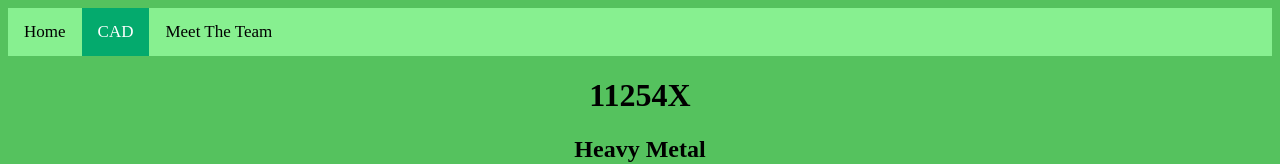
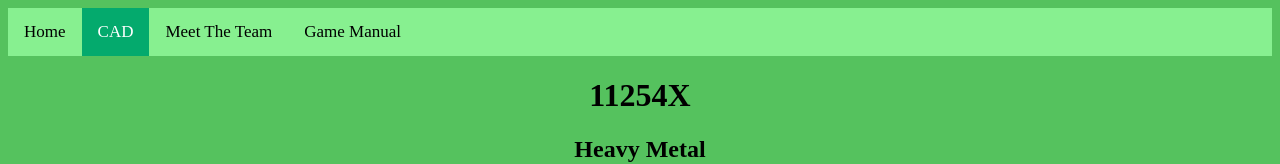
Before and after one commit to 11254X-Harrison-VEX/website, a plain HTML site: page cad.html in a window 1280 px wide. Shown: the top 164 px of the page. Drawn offline with Linux system fonts and the light colour scheme.

Commit message:
Added Game Manual Link

```diff
--- a/cad.html
+++ b/cad.html
@@ -16,6 +16,7 @@
         <a href="index.html">Home</a> &NonBreakingSpace;
         <a class="active" href="cad.html">CAD</a> &NonBreakingSpace;
         <a href="introductions.html">Meet The Team</a> &NonBreakingSpace;
+        <a href="https://content.vexrobotics.com/docs/2024-2025/v5rc-high-stakes/VRC-HighStakesManual-24-25-0.1.pdf">Game Manual</a>
         <!--<a href="code.html">Code</a>-->
     </nav>
     <div class="headerInfo">
```
Also changed, not shown: index.html (+1 -0 lines).
